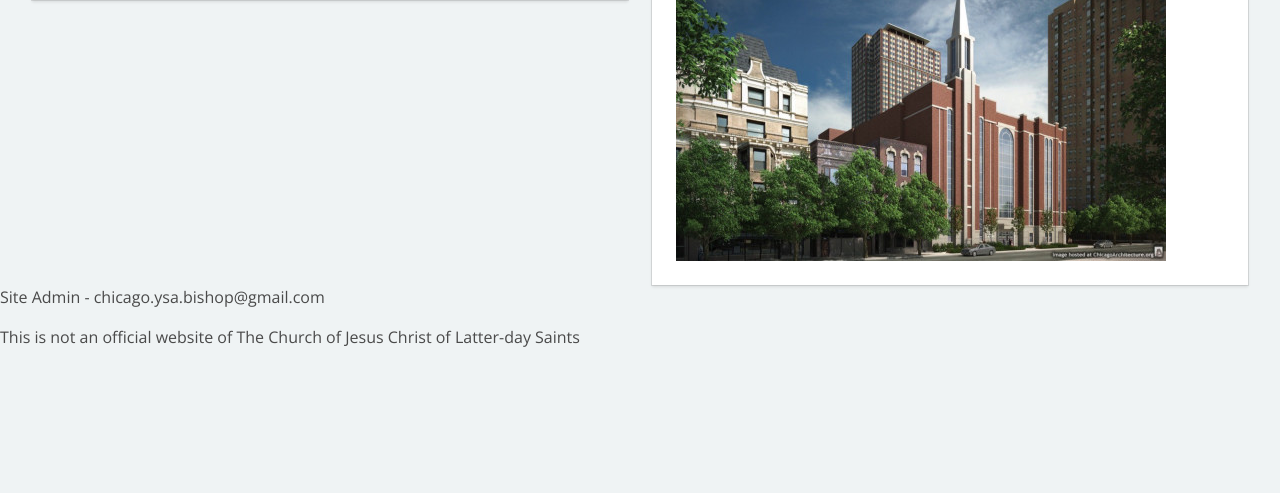
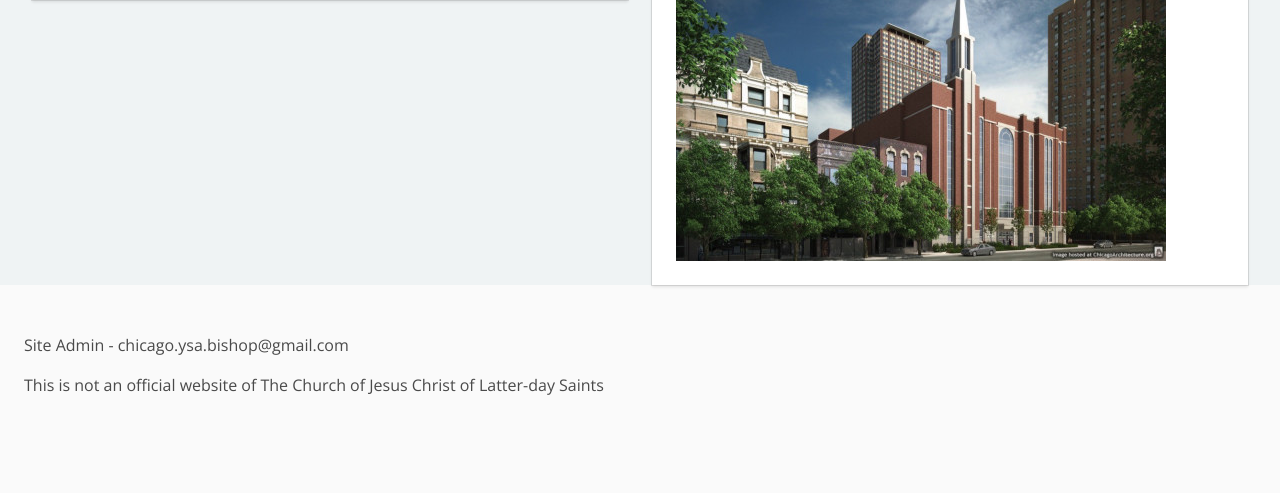
Before and after one commit to davidkunio/ysa, a Flask app: page / in a window 1280 px wide. Shown: the part 1082-1575 px from the top of the page. Before the commit the page ends 1429 px from the top, so only its background shows below. Run offline with Flask 2, Linux system fonts and the light colour scheme.

Commit message:
update footer

```diff
--- a/templates/index.html
+++ b/templates/index.html
@@ -97,7 +97,7 @@
 </body>
 
 
-<footer>
+<footer class="footer">
   <div class="content has-text-centeered">
     <p>Site Admin - chicago.ysa.bishop@gmail.com</p>
     <p>This is not an official website of The Church of Jesus Christ of Latter-day Saints</p>
```
